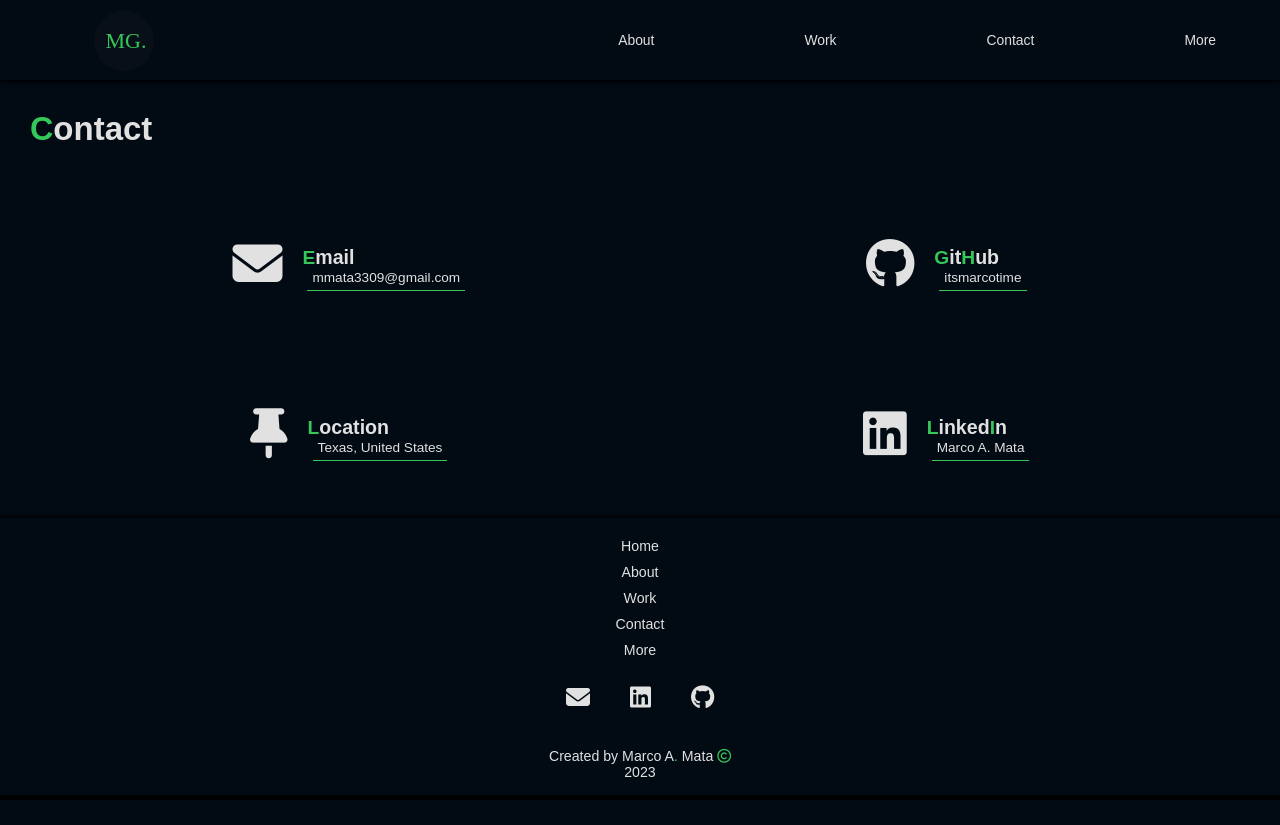
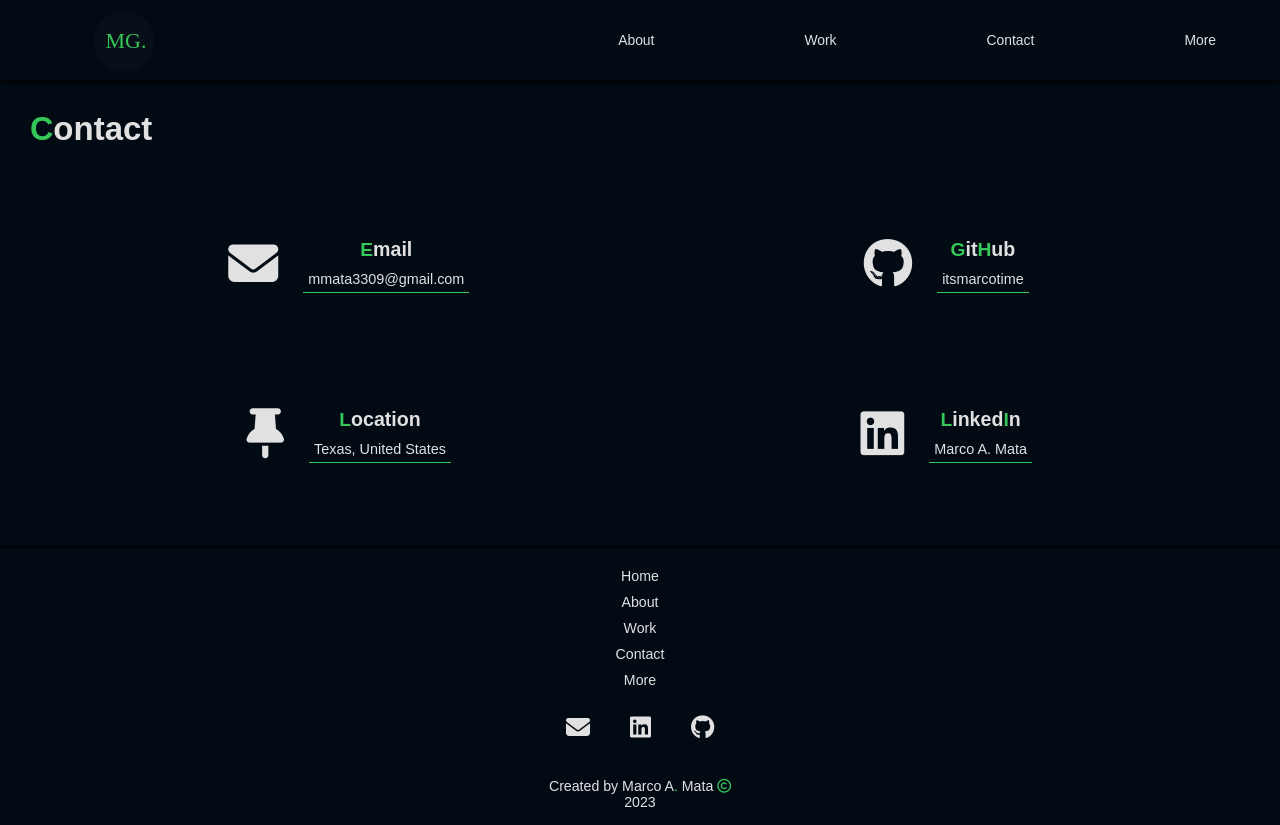
Before and after one commit to itsmarcotime/mataGrubPortfolio2.0, a plain HTML site: page contact.html in a window 1280 px wide. Before the commit the page ends 800 px from the top, so only its background shows below. Drawn offline with Linux system fonts and the light colour scheme; a web font is replaced by a local one.

Commit message:
finished with contact pg

```diff
--- a/assets/style/style.css
+++ b/assets/style/style.css
@@ -417,6 +417,7 @@ text:hover {
     display: flex;
     flex-wrap: wrap;
     justify-content: center;
+    margin-bottom: 30px;
 }
 .contact {
     display: flex;
@@ -431,15 +432,20 @@ text:hover {
     margin: 20px;
 }
 .textContainer {
-    margin-top: 28px;
+    margin-top: 10px;
 }
 .contactTitle {
     color: var(--projectwhite);
     font-size: 20px;
     font-weight: bold;
 }
+.contactText {
+    font-size: 15px;
+}
 .contactTitleBold {
     font-weight: bold;
+    text-align: center;
+    padding: 10px;
 }
 /* Contact Page End */
 
```
Also changed, not shown: contact.html (+0 -4 lines).
